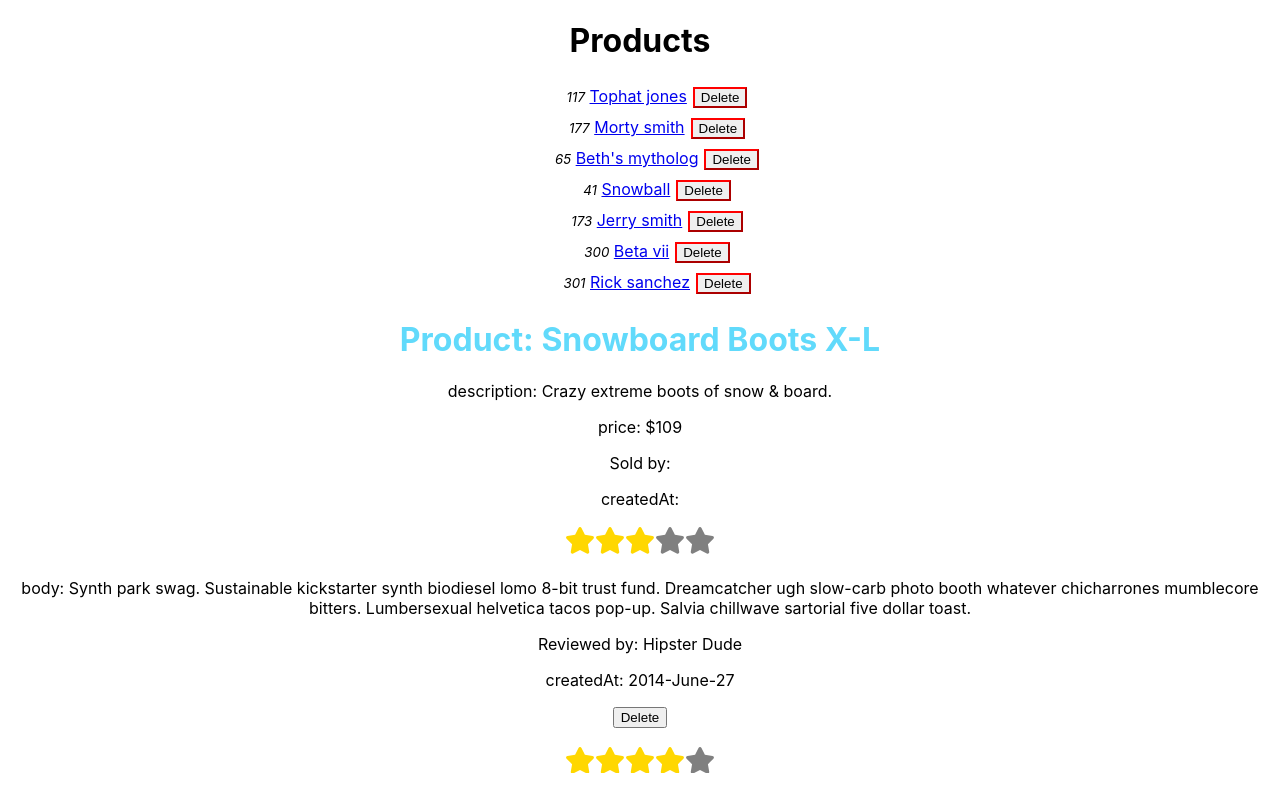
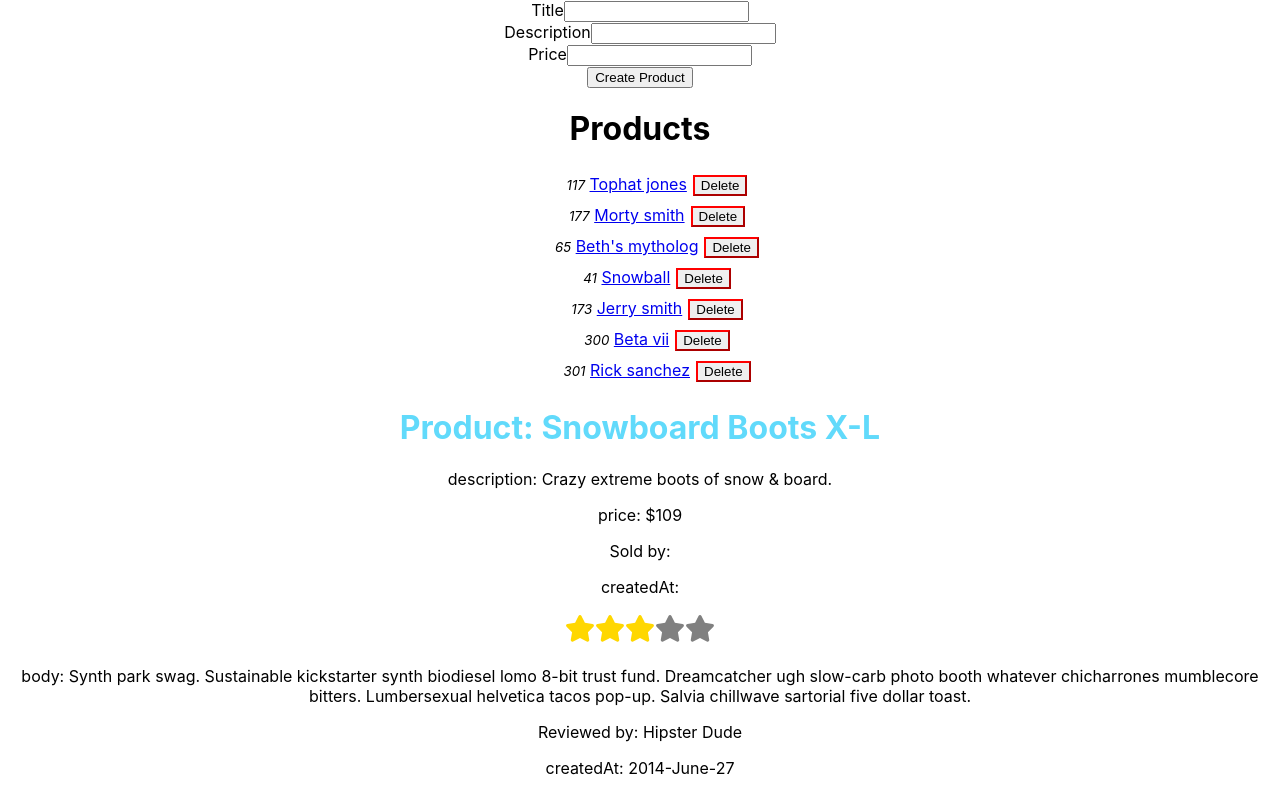
Before and after one commit to CodeCoreYVR/amazing_amazon_react_nov_2020, a React (Create React App) app: page / in a window 1280 px wide. Shown: the top 794 px of the page. Built offline with nearby package versions, Linux system fonts and the light colour scheme.

Commit message:
[lab] Create New Products

```diff
--- /dev/null
+++ b/src/components/ProductForm.js
@@ -0,0 +1,37 @@
+import React from 'react';
+
+function ProductForm ({ createProduct }) {  //instead of passing in props, we can destructure the argument createProduct this way
+    //then we don't have to do the following:
+    //const { createProduct } = props
+    function handleSubmit (event) {
+        event.preventDefault();
+        const { currentTarget } = event;
+        const formData = new FormData(currentTarget);
+
+        createProduct({
+            id: Math.floor(Math.random()*100000),
+            title: formData.get("title"),
+            description: formData.get("description"),
+            price: formData.get("price")
+        })
+    }
+    return (
+        <form onSubmit={ handleSubmit }>
+            <div>
+              <label htmlFor="title">Title</label>
+              <input id="title" type="text" name="title" />
+            </div>
+            <div>
+              <label htmlFor="description">Description</label>
+              <input id="description" type="text" name="description" />
+            </div>
+            <div>
+              <label htmlFor="price">Price</label>
+              <input id="price" type="text" name="price" />
+            </div>
+            <input type="submit" value="Create Product"/>
+        </form>
+    )
+}
+
+export default ProductForm;
--- a/src/components/ProductIndexPage.js
+++ b/src/components/ProductIndexPage.js
@@ -1,5 +1,6 @@
 import React, { Component } from 'react';
 import productList from '../data/productList';
+import ProductForm from './ProductForm';
 
 class ProductIndexPage extends Component {
     constructor(props) {
@@ -9,6 +10,7 @@ class ProductIndexPage extends Component {
         };
 
         this.deleteProduct = this.deleteProduct.bind(this);
+        this.createProduct = this.createProduct.bind(this);
     }
 
     deleteProduct(productId) {
@@ -17,9 +19,23 @@ class ProductIndexPage extends Component {
         })
     }
 
+    createProduct(params) {
+        this.setState(state => {
+            return {
+                products: [
+                    //add new product object with its params as first element
+                    {...params},
+                    //then copy the array of current state of products as new array as second element
+                    ...state.products,
+                ]
+            }
+        })
+    }
+
     render() {
         return (
             <div className="ProductIndexPage">
+               <ProductForm createProduct={this.createProduct}/>
                <h1>Products</h1>
                <ul>
                    {this.state.products.map(product => (
```
